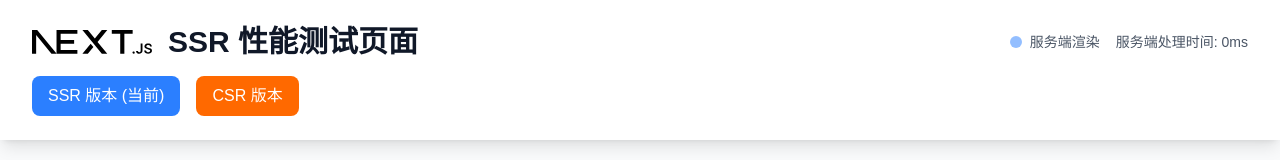
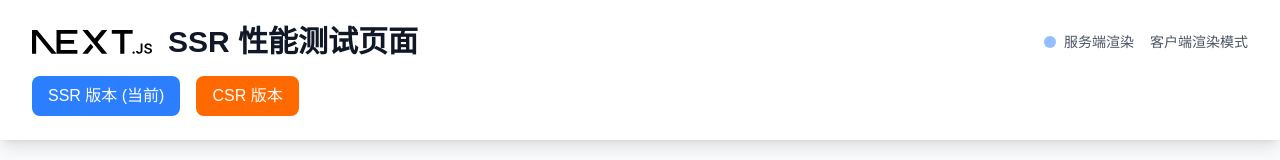
Before and after one commit to Lkk-Web/React_Nextjs_Render, a Next.js app: page / in a window 1280 px wide. Shown: the top 160 px of the page. Built offline with nearby package versions, Linux system fonts and the light colour scheme.

Commit message:
fix: the server render time

```diff
--- a/app/page.tsx
+++ b/app/page.tsx
@@ -162,20 +162,46 @@ function StatsPanel({
 }
 
 export default function Home() {
-  // 记录服务端渲染开始时间
-  const renderStartTime = Date.now();
+  // 记录服务端渲染开始时间（在组件开始时记录）
+  const renderStartTime = useMemo(() => {
+    if (typeof window === "undefined") {
+      return process.hrtime.bigint();
+    }
+    return null;
+  }, []);
 
   // 生成大量数据 - 在服务端渲染时会执行
-  const largeDataset = useMemo(() => generateLargeDataset(1000), []);
+  const largeDataset = useMemo(() => {
+    const startTime = Date.now();
+    const data = generateLargeDataset(1000);
+    const endTime = Date.now();
+    console.log(`数据生成耗时: ${endTime - startTime}ms`);
+    return data;
+  }, []);
 
   // 执行复杂计算 - 测试CPU密集型操作
-  const calculationResult = useMemo(
-    () => performComplexCalculation(largeDataset),
-    [largeDataset]
-  );
+  const calculationResult = useMemo(() => {
+    const startTime = Date.now();
+    const result = performComplexCalculation(largeDataset);
+    const endTime = Date.now();
+    console.log(`复杂计算耗时: ${endTime - startTime}ms`);
+    return result;
+  }, [largeDataset]);
 
-  // 计算服务端处理时间
-  const serverProcessTime = Date.now() - renderStartTime;
+  // 计算服务端渲染总时间（包括处理和渲染）
+  const serverRenderTime = useMemo(() => {
+    if (typeof window === "undefined" && renderStartTime) {
+      // 在这里计算从组件开始到现在的总时间
+      const currentTime = process.hrtime.bigint();
+      const totalRenderTime = Number(currentTime - renderStartTime) / 1000000; // 转换为毫秒
+
+      console.log(`服务端渲染总时间: ${totalRenderTime.toFixed(2)}ms`);
+      return Math.round(totalRenderTime * 100) / 100; // 保留两位小数
+    } else {
+      // 客户端环境：不显示渲染时间
+      return 0;
+    }
+  }, [renderStartTime, largeDataset, calculationResult]); // 依赖所有主要计算结果
 
   // 生成更多渲染数据
   const chartData = useMemo(() => {
@@ -217,7 +243,9 @@ export default function Home() {
                 </span>
               </div>
               <span className="text-sm text-gray-600 dark:text-gray-300">
-                服务端处理时间: {serverProcessTime}ms
+                {typeof window === "undefined"
+                  ? `服务端渲染时间: ${serverRenderTime}ms`
+                  : "客户端渲染模式"}
               </span>
             </div>
           </div>
@@ -342,11 +370,11 @@ export default function Home() {
               </p>
             </div>
             <div>
-              <strong className="text-blue-700 dark:text-blue-300">
-                服务端处理时间:
+              <strong className="text-gray-700 dark:text-gray-300">
+                服务端渲染时间:
               </strong>
               <p className="text-blue-600 dark:text-blue-400">
-                {serverProcessTime}ms
+                {serverRenderTime}ms
               </p>
             </div>
           </div>
@@ -371,7 +399,7 @@ export default function Home() {
           <div className="text-center text-gray-600 dark:text-gray-400">
             <p>
               Next.js SSR 性能测试页面 - 生成时间: {new Date().toLocaleString()}{" "}
-              - 服务端处理时间: {serverProcessTime}ms
+              - 服务端渲染时间: {serverRenderTime}ms
             </p>
             <p className="mt-2 text-sm">
               此页面包含大量数据渲染、复杂计算和动画效果，用于测试服务端渲染的首屏加载性能
```
